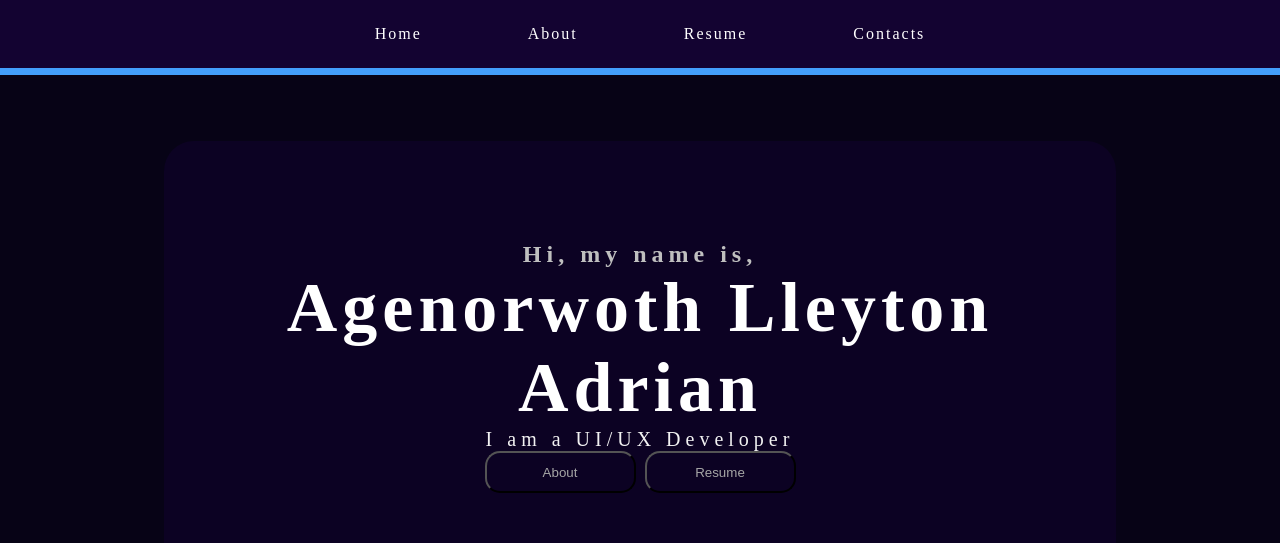
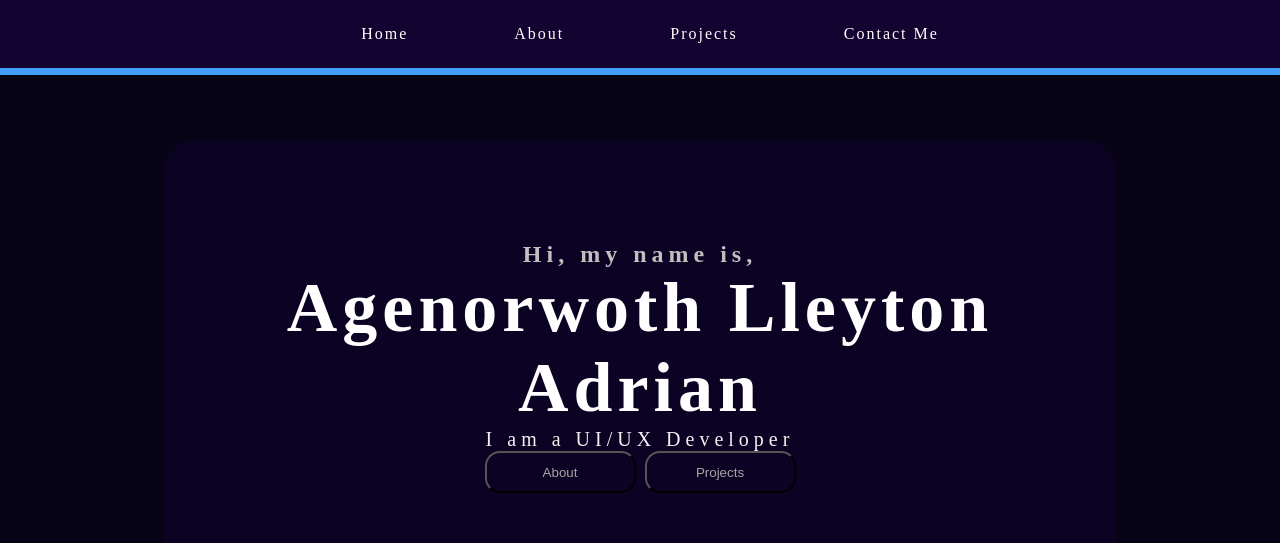
Before and after one commit to lley-tonn/portifolio, a plain HTML site: page index.html in a window 1280 px wide. Shown: the top 543 px of the page. Drawn offline with Linux system fonts and the light colour scheme.

Commit message:
creating other pages and updating landing page

```diff
--- a/index.html
+++ b/index.html
@@ -12,8 +12,8 @@
         <ul>
         <a href="index.html">Home</a>
         <a href="about.html">About</a>
-        <a href="resume.html">Resume</a>
-        <a href="contacts.html">Contacts</a>
+        <a href="projects.html">Projects</a>
+        <a href="contact.html">Contact Me</a>
         </ul>
     </div>
     <div class="line"></div>
@@ -24,7 +24,7 @@
             <h1>Agenorwoth Lleyton Adrian</h1>
             <p>I am a UI/UX Developer</p>
             <button href="about.html">About</button>
-            <button href="resume.html">Resume</button>
+            <button href="projects.html">Projects</button>
         </div>
     </div>
     <!--FOOTER SECTION-->
```
Also changed, not shown: about.html (added), contact.html (added), projects.html (added).
